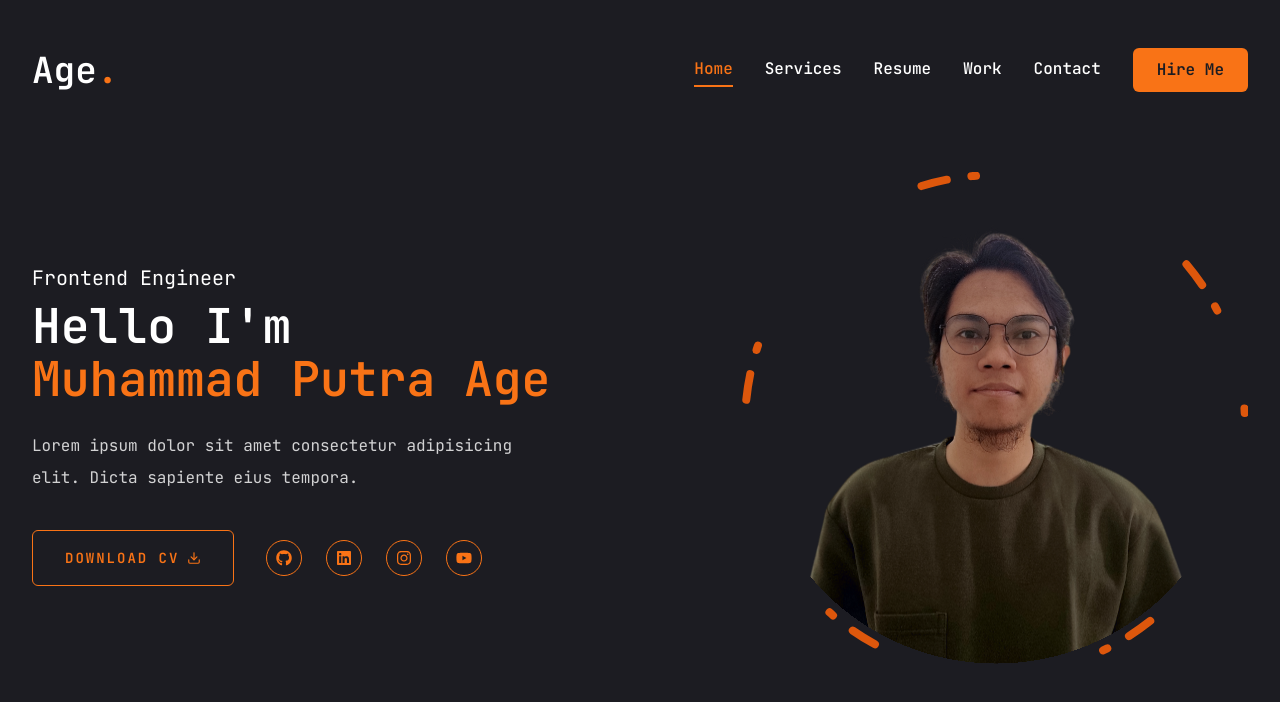
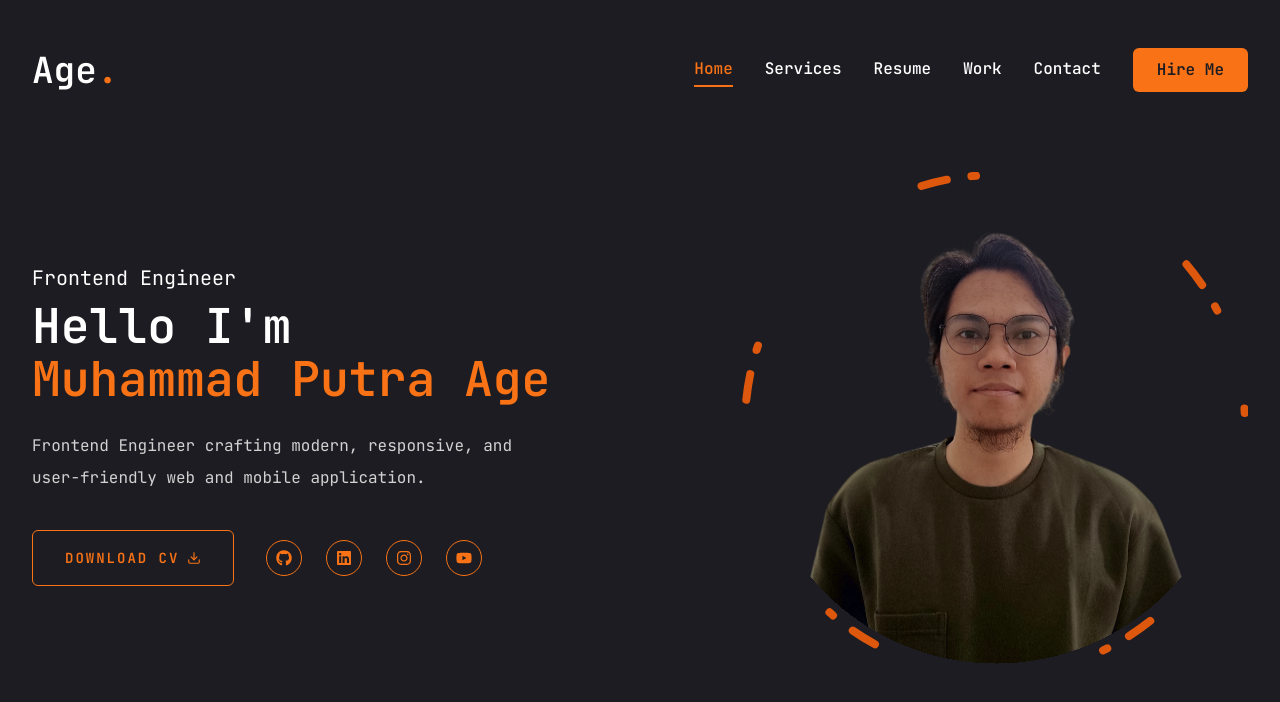
Before and after one commit to MuhammadPutraAge/muhammadputraaage.com, a Next.js app: page / in a window 1280 px wide. Shown: the top 702 px of the page. Built offline with nearby package versions, Linux system fonts and the light colour scheme.

Commit message:
update copywriting for home page

```diff
--- a/app/page.tsx
+++ b/app/page.tsx
@@ -1,6 +1,7 @@
 import Photo from "@/components/Photo";
 import Socials from "@/components/Socials";
 import { Button } from "@/components/ui/button";
+import { CV_LINK } from "@/constants";
 import { FiDownload } from "react-icons/fi";
 
 const Home = () => {
@@ -14,11 +15,12 @@ const Home = () => {
             <span className="text-accent">Muhammad Putra Age</span>
           </h1>
           <p className="max-w-[500px] mb-9 text-white/80">
-            Lorem ipsum dolor sit amet consectetur adipisicing elit. Dicta
-            sapiente eius tempora.
+            Frontend Engineer crafting modern, responsive, and user-friendly web
+            and mobile application.
           </p>
 
           <div className="flex flex-col xl:flex-row gap-8 items-center">
+            <a href={CV_LINK} target="_blank" rel="noopener noreferrer">
               <Button
                 variant="outline"
                 size="lg"
@@ -27,6 +29,7 @@ const Home = () => {
                 <span>Download CV</span>
                 <FiDownload />
               </Button>
+            </a>
 
             <div className="mb-8 xl:mb-0">
               <Socials
--- a/constants/index.tsx
+++ b/constants/index.tsx
@@ -15,6 +15,9 @@ import {
   SiMongodb,
   SiPostgresql,
 } from "react-icons/si";
+
+export const CV_LINK =
+  "https://drive.google.com/file/d/1rvWWHmi8tlCAh3HwX6EVulD0TtTPPKrG/view?usp=sharing";
 
 export const LINKS = [
   {
```
Lines whose indentation alone changed are shown as unchanged.
